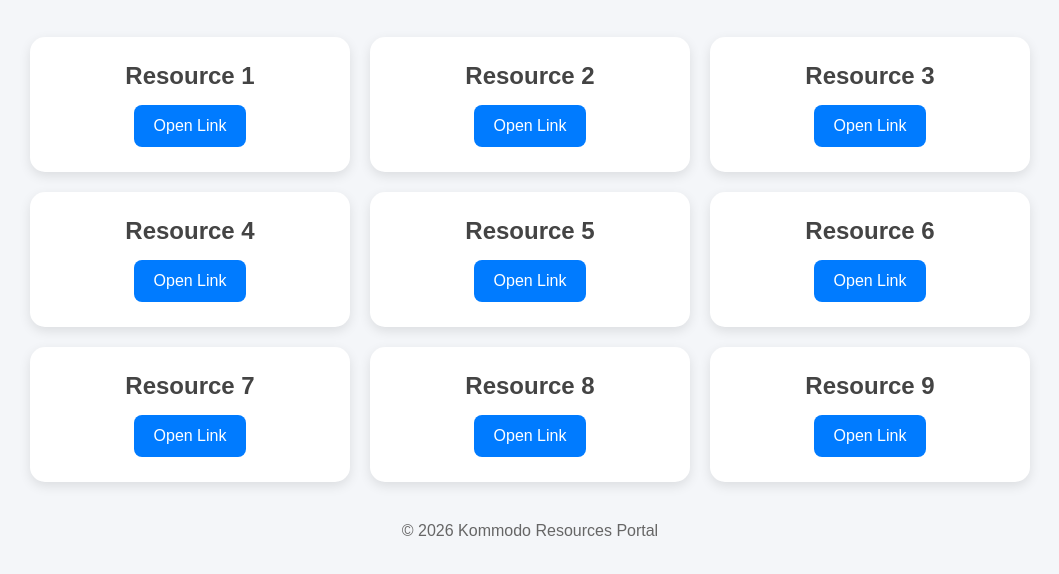
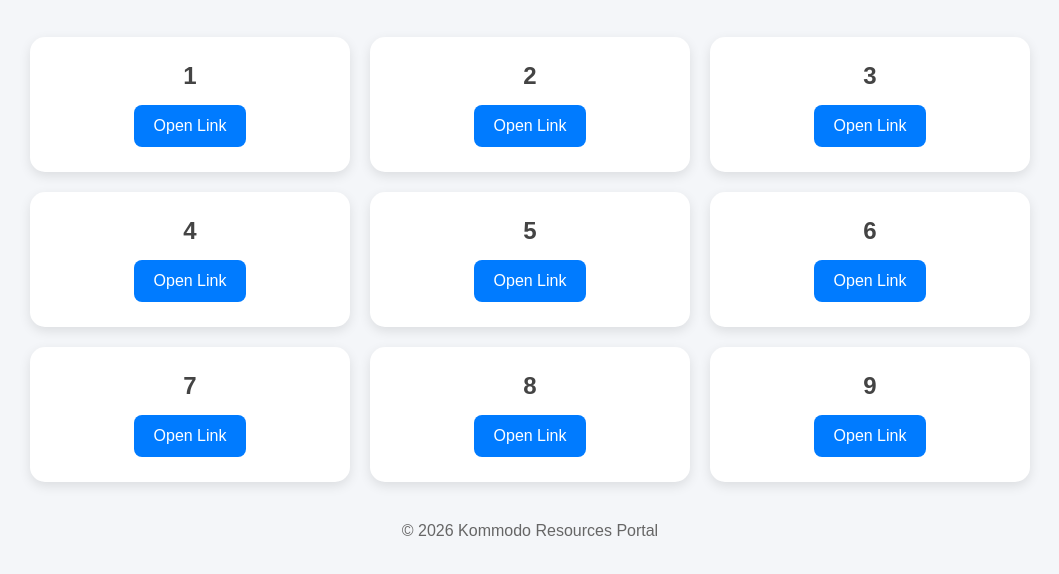
Before and after one commit to Arjuna-25/url, a plain HTML site: page index.html in a window 1280 px wide. Shown: the part 80-654 px from the top of the page, without its empty margins (110-1169 px from the left). Drawn offline with Linux system fonts and the light colour scheme.

Commit message:
Update index.html

```diff
--- a/index.html
+++ b/index.html
@@ -3,7 +3,7 @@
 <head>
     <meta charset="UTF-8">
     <meta name="viewport" content="width=device-width, initial-scale=1.0">
-    <title>Kommodo Resources</title>
+    <title>Arjun</title>
 
     <style>
         * {
@@ -85,63 +85,63 @@
     <div class="links-grid">
 
         <div class="card">
-            <h2>Resource 1</h2>
+            <h2> 1</h2>
             <a class="btn" href="https://kommodo.ai/i/I7hWgVKJaBQOirPlzyjl" target="_blank">
                 Open Link
             </a>
         </div>
 
         <div class="card">
-            <h2>Resource 2</h2>
+            <h2> 2</h2>
             <a class="btn" href="https://kommodo.ai/i/6kKMOTX7txOdSw5czYoN" target="_blank">
                 Open Link
             </a>
         </div>
 
         <div class="card">
-            <h2>Resource 3</h2>
+            <h2> 3</h2>
             <a class="btn" href="https://kommodo.ai/i/gTbV85zphGSeeL7CpIvU" target="_blank">
                 Open Link
             </a>
         </div>
 
         <div class="card">
-            <h2>Resource 4</h2>
+            <h2> 4</h2>
             <a class="btn" href="https://kommodo.ai/i/AECYM1SljBB4RvXdZE3a" target="_blank">
                 Open Link
             </a>
         </div>
 
         <div class="card">
-            <h2>Resource 5</h2>
+            <h2> 5</h2>
             <a class="btn" href="https://kommodo.ai/i/qkw8nsk66lvqsbZyzuEx" target="_blank">
                 Open Link
             </a>
         </div>
 
         <div class="card">
-            <h2>Resource 6</h2>
+            <h2> 6</h2>
             <a class="btn" href="https://kommodo.ai/i/mnEUY1TPdODtVYIMxDqq" target="_blank">
                 Open Link
             </a>
         </div>
 
         <div class="card">
-            <h2>Resource 7</h2>
+            <h2> 7</h2>
             <a class="btn" href="https://kommodo.ai/i/t5W1KuJTKLk1KdhKI6dB" target="_blank">
                 Open Link
             </a>
         </div>
 
         <div class="card">
-            <h2>Resource 8</h2>
+            <h2> 8</h2>
             <a class="btn" href="https://kommodo.ai/i/Jw8F7AJsu9Mh2p0H2Zo8" target="_blank">
                 Open Link
             </a>
         </div>
 
         <div class="card">
-            <h2>Resource 9</h2>
+            <h2> 9</h2>
             <a class="btn" href="https://kommodo.ai/i/1STAj4sOzoT5PonJBvNy" target="_blank">
                 Open Link
             </a>
```
